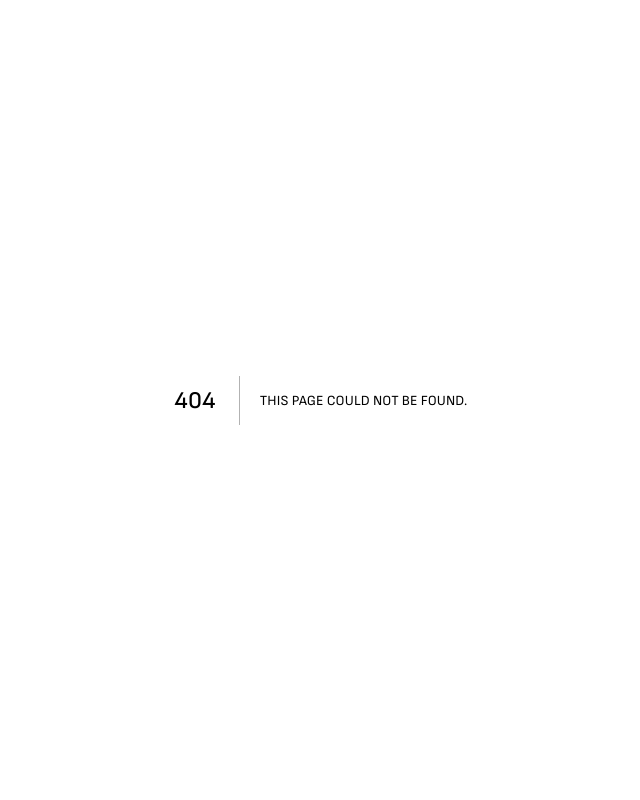
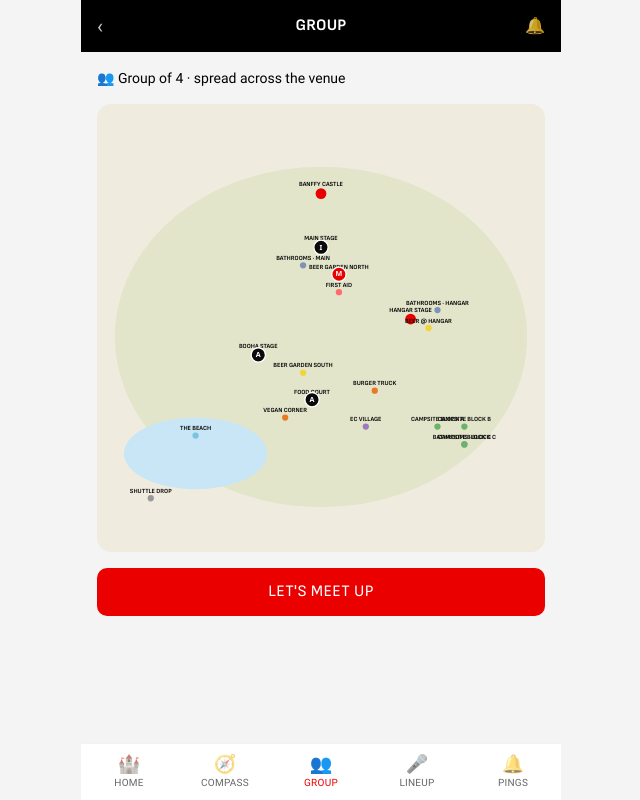
Before and after one commit to VoicAndrei/electric-castle-cluj-ai-buildathon, a Next.js app in the folder bonti/: page /app/group in a window 1280 px wide. Before the commit this address had no page. Shown: the whole page, without its empty margins (319-959 px from the left). Built offline with nearby package versions, Linux system fonts and the light colour scheme.

Commit message:
feat(group): /app/group page with map, converge button, animation

```diff
--- /dev/null
+++ b/bonti/src/app/app/group/page.tsx
@@ -0,0 +1,103 @@
+"use client";
+
+import { useState } from "react";
+import { AppHeader } from "@/components/app-header";
+import { VenueMap } from "@/components/venue-map";
+import { useFestivalStore } from "@/lib/festival/store";
+import { findVenueById } from "@/lib/festival/compass";
+
+export default function GroupPage() {
+  const maria = useFestivalStore(s => s.maria);
+  const friends = useFestivalStore(s => s.friends);
+  const groupMeeting = useFestivalStore(s => s.group_meeting);
+  const applyGroupConverge = useFestivalStore(s => s.applyGroupConverge);
+  const [loading, setLoading] = useState(false);
+  const [error, setError] = useState<string | null>(null);
+  const [resultLine, setResultLine] = useState<string | null>(null);
+
+  const pins = [
+    { id: maria.id,   coords: maria.coords,   color: "#EB0000", label: maria.name[0] },
+    ...friends.map(f => ({ id: f.id, coords: f.coords, color: "#0A0A0A", label: f.name[0] })),
+  ];
+
+  const meet = async () => {
+    setLoading(true);
+    setError(null);
+    try {
+      const res = await fetch("/api/group/converge", {
+        method: "POST",
+        headers: { "content-type": "application/json" },
+        body: JSON.stringify({
+          positions: [
+            { id: maria.id,   name: maria.name,   coords: maria.coords },
+            ...friends.map(f => ({ id: f.id, name: f.name, coords: f.coords })),
+          ],
+          lang: "en",
+        }),
+      });
+      if (!res.ok) throw new Error(`Converge unavailable (${res.status})`);
+      const body = await res.json();
+      const target = findVenueById(body.meeting_point_id);
+      if (!target) throw new Error(`Unknown venue: ${body.meeting_point_id}`);
+      applyGroupConverge({
+        meeting_point_id: body.meeting_point_id,
+        eta_min: body.eta_min,
+        reason: body.reason,
+        target_coords: target.coords,
+      });
+      setResultLine(body.en);
+    } catch (e) {
+      setError((e as Error).message);
+    } finally {
+      setLoading(false);
+    }
+  };
+
+  return (
+    <>
+      <AppHeader title="Group" showBack />
+      <div className="px-4 pt-4">
+        <p className="text-bonti-text font-roboto text-sm">
+          👥 Group of {friends.length + 1}
+          {groupMeeting ? ` · meeting at ${findVenueById(groupMeeting.point_id)?.name ?? "?"}` : " · spread across the venue"}
+        </p>
+      </div>
+      <div className="px-4 pt-4">
+        <VenueMap pins={pins} highlight={groupMeeting?.point_id} />
+      </div>
+
+      <div className="px-4 pt-4">
+        {!groupMeeting ? (
+          <button
+            type="button"
+            onClick={meet}
+            disabled={loading}
+            className="w-full bg-bonti-red text-white font-sofia uppercase tracking-wide rounded-lg py-3 disabled:opacity-50"
+          >
+            {loading ? "Bonți's thinking…" : "Let's meet up"}
+          </button>
+        ) : (
+          <div className="bg-bonti-surface border border-black/5 rounded-xl p-4">
+            <p className="text-bonti-text font-sofia uppercase text-sm">
+              ETA {groupMeeting.eta_min} min
+            </p>
+            <p className="text-bonti-text font-roboto text-sm mt-1">{groupMeeting.reason}</p>
+            {resultLine && (
+              <p className="text-bonti-text/70 font-roboto text-xs italic mt-2">
+                Bonți pushed: &ldquo;{resultLine}&rdquo;
+              </p>
+            )}
+          </div>
+        )}
+        {error && (
+          <div className="mt-3 bg-bonti-surface border border-bonti-red/50 rounded-xl p-3">
+            <p className="text-bonti-red text-sm font-roboto">{error}</p>
+            <button onClick={meet} className="mt-2 text-xs font-roboto underline text-bonti-text">
+              Try again
+            </button>
+          </div>
+        )}
+      </div>
+    </>
+  );
+}
```
